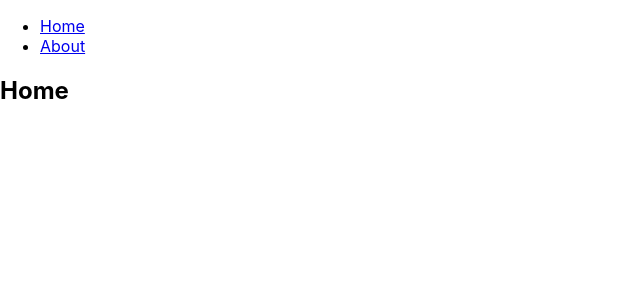
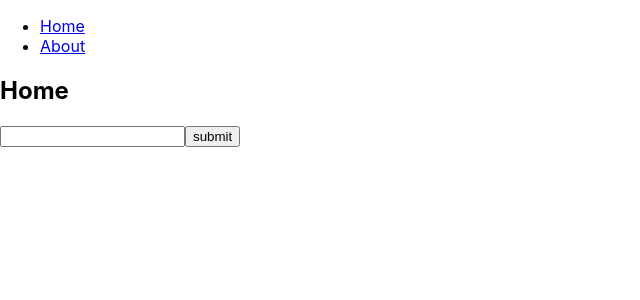
Before and after one commit to smallbusinesshero/storefront, a React (Create React App) app: page / in a window 1280 px wide. Shown: the top 300 px of the page, without its empty margins (0-640 px from the left). Built offline with nearby package versions, Linux system fonts and the light colour scheme.

Commit message:
feat: search bar

```diff
--- a/package.json
+++ b/package.json
@@ -8,6 +8,7 @@
     "@testing-library/user-event": "^7.1.2",
     "react": "^16.13.1",
     "react-dom": "^16.13.1",
+    "react-router-dom": "^5.1.2",
     "react-scripts": "3.4.0"
   },
   "scripts": {
--- a/src/sites/home.js
+++ b/src/sites/home.js
@@ -1,4 +1,27 @@
-import React from "react";
+import React, {useState} from "react";
+
 export default function Home() {
-    return <h2>Home</h2>;
+    const [kiez, setKiez] = useState('');
+    const kiezs=[
+        'neukölln',
+        'kreuzberg',
+        'mitte',
+        'prenzlauerberg'
+    ]
+
+   async function onSubmit(value){
+       alert(`${value}`)
+       setKiez('')  // just for now to clear the field
+    let response = await fetch ('endpoint');
+    let data = await response.json();
+    return data;
+    }
+
+    return (<>
+    <h2>Home</h2>
+
+    <input type="text" value={kiez} onChange={e=>setKiez(e.target.value)}></input>
+    <button onClick={()=>onSubmit(kiez)}> submit</button>
+
+    </>)
 }
```
Also changed, not shown: 1 other file (tests, documents, lock files or other folders).
